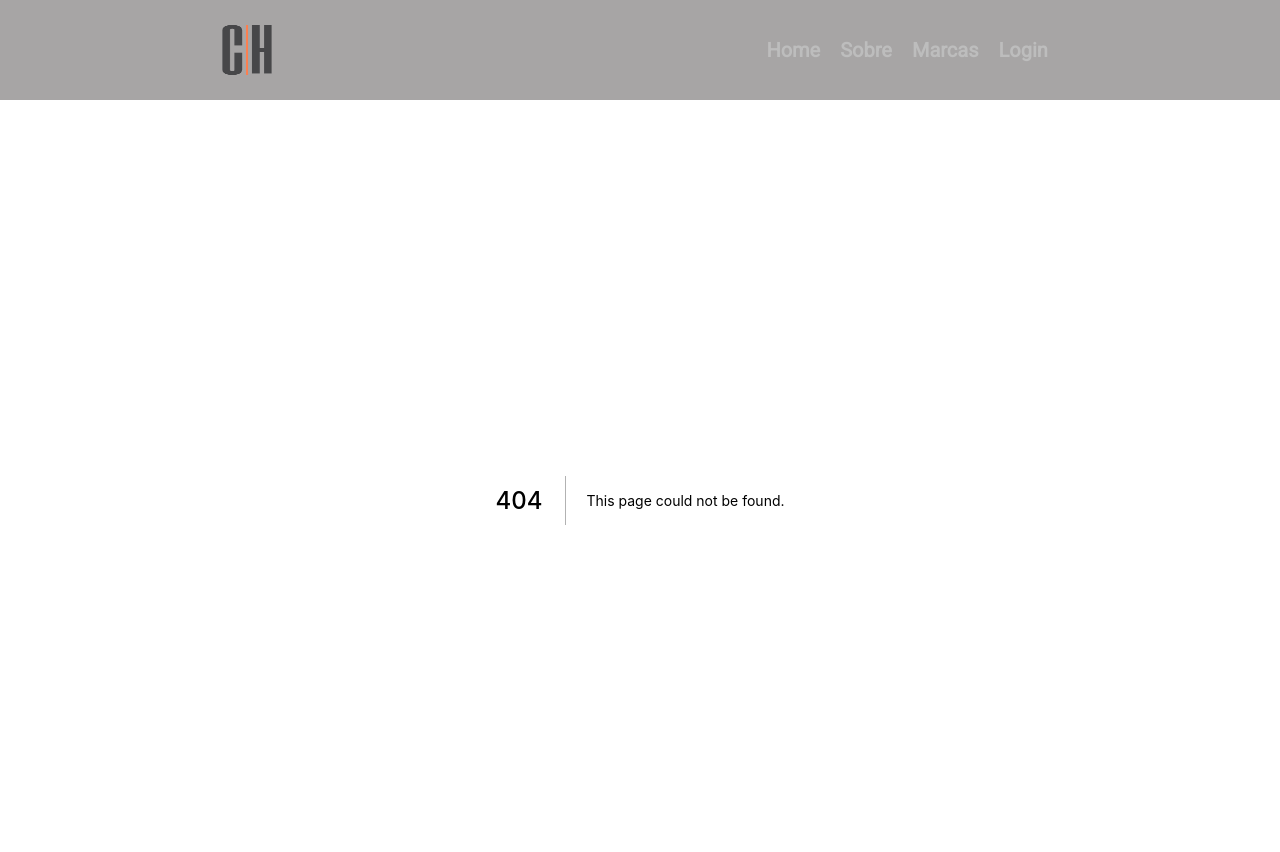
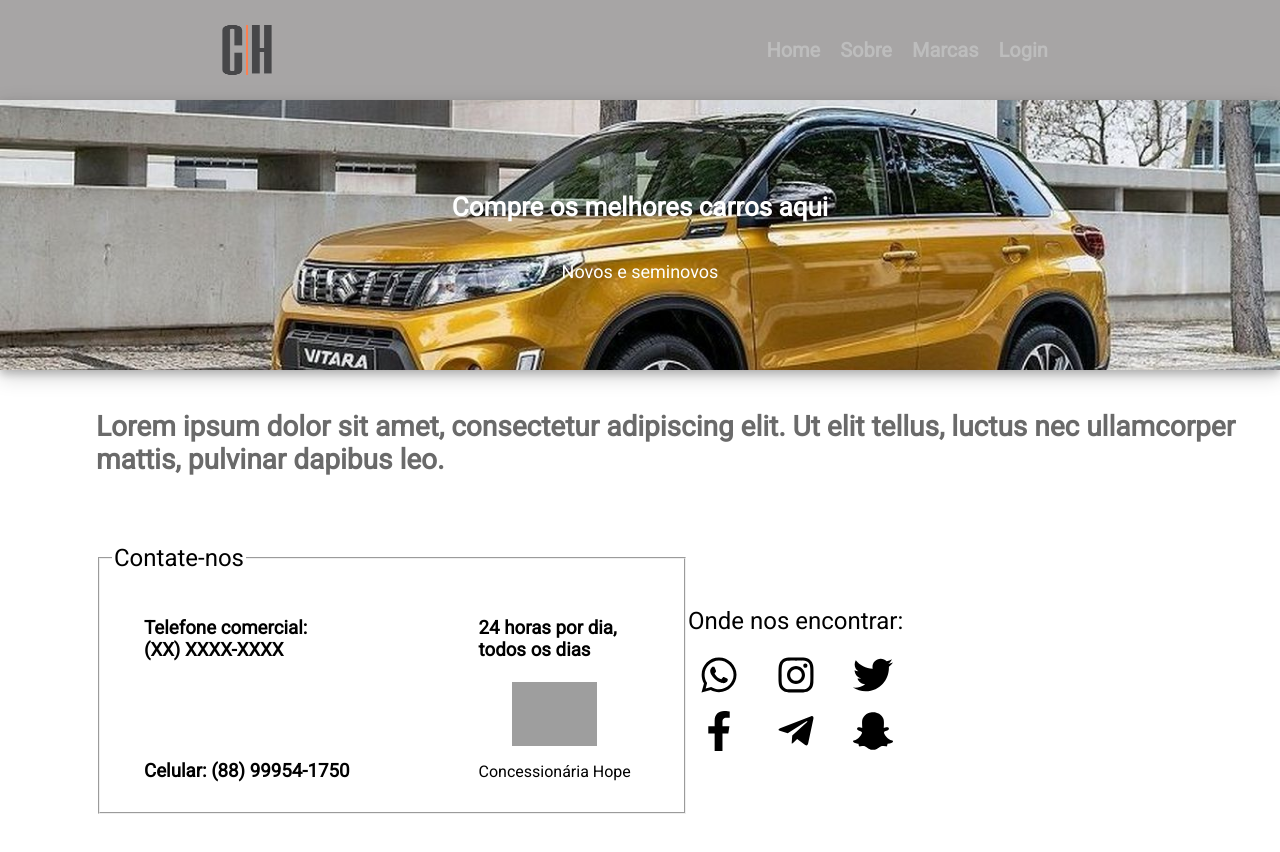
Before and after one commit to ArmandoVinicius/concessionaria-next, a Next.js app: page /about_us in a window 1280 px wide. Before the commit this address had no page. Shown: the top 852 px of the page. After the commit the page ends 814 px from the top, so only its background shows below. Built offline with nearby package versions, Linux system fonts and the light colour scheme; grey boxes are pictures that could not be loaded.

Commit message:
feat: Created about us page

```diff
--- a/src/components/NavBar/index.jsx
+++ b/src/components/NavBar/index.jsx
@@ -1,8 +1,9 @@
 import { useState } from "react";
+
+import Link from "next/link";
+
 import { GiHamburgerMenu } from "react-icons/gi";
-import {
-  Container, Section, Ul, Li, Button, Image,
-} from "./style";
+import { Container, Section, Ul, Li, Button, Image } from "./style";
 
 const NavBar = () => {
   const [open, setOpen] = useState(false);
@@ -17,8 +18,12 @@ const NavBar = () => {
           <GiHamburgerMenu />
         </Button>
         <Ul display={open ? "grid" : "none"}>
-          <Li>Home</Li>
-          <Li>Sobre</Li>
+          <Link href="/">
+            <Li>Home</Li>
+          </Link>
+          <Link href="/about_us">
+            <Li>Sobre</Li>
+          </Link>
           <Li>Marcas</Li>
           <Li>Login</Li>
         </Ul>
--- a/src/components/style.js
+++ b/src/components/style.js
@@ -16,6 +16,7 @@ export const Text = styled.p`
   margin-top: ${(props) => props.marginTop || "1rem"};
   margin-bottom: ${(props) => props.marginBottom || "1.5rem"};
   margin-left: ${(props) => props.marginLeft || "4rem"};
+  text-align: ${(props) => props.textAlign};
 `;
 
 export const ContainerCards = styled.div`
@@ -24,3 +25,12 @@ export const ContainerCards = styled.div`
   display: grid;
   grid-template-columns: repeat(3, 1fr);
 `;
+
+export const Image = styled.img`
+  display: block;
+  margin: 0 auto;
+`;
+
+export const Paragraph = styled.p`
+  text-align: center;
+`;
--- /dev/null
+++ b/src/pages/about_us.jsx
@@ -0,0 +1,184 @@
+import Link from "next/link";
+import { useState } from "react";
+
+import {
+  FaWhatsapp,
+  FaInstagram,
+  FaTwitter,
+  FaFacebookF,
+  FaTelegramPlane,
+  FaSnapchatGhost,
+} from "react-icons/fa";
+
+import CarImage from "../components/CarImage";
+
+import { Image, Title } from "../components/style";
+
+function AboutUs() {
+  const [isMouseOver, setIsMouseOver] = useState();
+
+  function handleMouseOver() {
+    setIsMouseOver(!isMouseOver);
+  }
+
+  const style = {
+    cursor: "pointer",
+    justifySelf: "center",
+    transform: isMouseOver ? "scale(1.15)" : "scale(1)",
+    transition: "all .2s",
+  };
+
+  return (
+    <div>
+      <CarImage
+        title="Compre os melhores carros aqui"
+        description="Novos e seminovos"
+        image="assets/carro.jpg"
+      />
+      <Title
+        fontSize="1.750rem"
+        marginBottom="0"
+        marginLeft="6rem"
+        textColor="var(--text-darker)"
+      >
+        Lorem ipsum dolor sit amet, consectetur adipiscing elit. Ut elit tellus,
+        luctus nec ullamcorper mattis, pulvinar dapibus leo.
+      </Title>
+      <div className="fullWidthContainer">
+        <section className="leftContainer">
+          <fieldset>
+            <legend>
+              <h2>Contate-nos</h2>
+            </legend>
+            <tr>
+              <td className="left">
+                <h3>
+                  Telefone comercial:
+                  <br />
+                  (XX) XXXX-XXXX
+                </h3>
+              </td>
+              <td className="right">
+                <h3>
+                  24 horas por dia,
+                  <br />
+                  todos os dias
+                </h3>
+              </td>
+            </tr>
+            <tr>
+              <td className="left text">
+                <h3 className="numberPhone">Celular: (88) 99954-1750</h3>
+              </td>
+              <td className="right">
+                <Image
+                  src="https://randinho.vanni.app/wp-content/uploads/2021/03/logomarca60px.png"
+                  height="64px"
+                  alt="Foto logo concessionária"
+                />
+                <p>Concessionária Hope</p>
+              </td>
+            </tr>
+          </fieldset>
+        </section>
+        <section
+          style={{
+            display: "flex",
+            justifyContent: "center",
+            alignSelf: "center",
+            flexDirection: "column",
+          }}
+        >
+          <h2>Onde nos encontrar:</h2>
+          <div
+            style={{
+              display: "grid",
+              gridTemplateColumns: "repeat(3, 1fr)",
+              gap: "1rem",
+            }}
+          >
+            <Link href="https://api.whatsapp.com/send?phone=5588999541750&text=Oi,%20eu%20vim%20pelo%20site%20da%20Concession%C3%A1ria%20Hope">
+              <FaWhatsapp
+                size="2.5rem"
+                style={style}
+                onMouseOver={handleMouseOver}
+              />
+            </Link>
+            <Link href="https://instagram.com/vini.armand0">
+              <FaInstagram
+                size="2.5rem"
+                style={style}
+                onMouseOver={handleMouseOver}
+              />
+            </Link>
+            <Link href="https://twitter.com">
+              <FaTwitter
+                size="2.5rem"
+                style={style}
+                onMouseOver={handleMouseOver}
+              />
+            </Link>
+            <Link href="https://facebook.com">
+              <FaFacebookF
+                size="2.5rem"
+                style={style}
+                onMouseOver={handleMouseOver}
+              />
+            </Link>
+            <Link href="https://telegram.org">
+              <FaTelegramPlane
+                size="2.5rem"
+                style={style}
+                onMouseOver={handleMouseOver}
+              />
+            </Link>
+            <Link href="https://snapchat.com">
+              <FaSnapchatGhost
+                size="2.5rem"
+                style={style}
+                onMouseOver={handleMouseOver}
+              />
+            </Link>
+          </div>
+        </section>
+      </div>
+      <style jsx>
+        {`
+          .fullWidthContainer {
+            margin-left: 6rem;
+            margin-top: 3rem;
+            display: flex;
+            flex-direction: row;
+          }
+
+          .leftContainer {
+            width: 50%;
+          }
+
+          .numberPhone {
+            text-align: center;
+            padding: 0;
+          }
+
+          p {
+            text-align: center;
+          }
+
+          .right {
+            padding-left: 8rem;
+          }
+
+          .left {
+            padding-left: 2rem;
+          }
+
+          h2 {
+            font-weight: 400;
+          }
+        `}
+      </style>
+    </div>
+  );
+}
+
+export default AboutUs;
```
